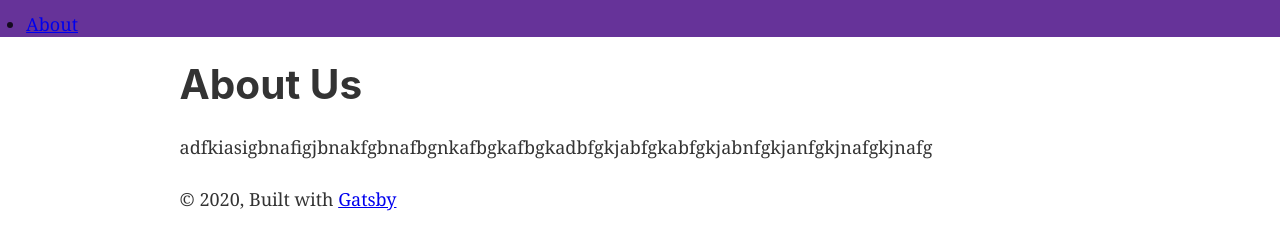
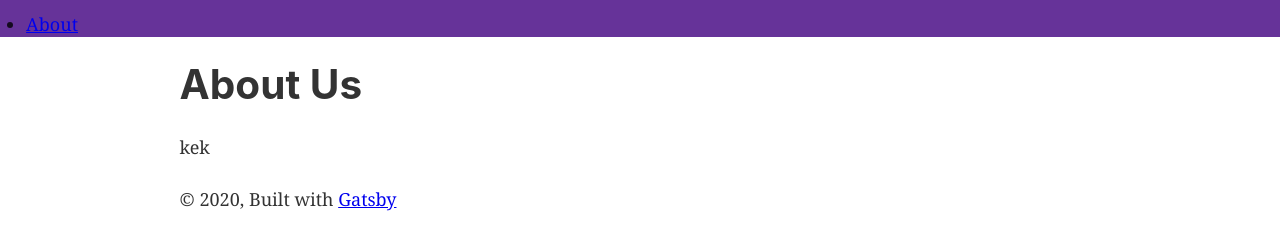
Before and after one commit to JenyaIII/Gatsby-testProject, a Gatsby site: page /about in a window 1280 px wide. Shown: the part 215-464 px from the top of the page. Built offline with nearby package versions, Linux system fonts and the light colour scheme; Gatsby itself is replaced by a stand-in of ours.

Commit message:
Update description

```diff
--- a/src/pages/about.js
+++ b/src/pages/about.js
@@ -6,9 +6,7 @@ const AboutPage = () => {
     <Layout>
       <div>
         <h1>About Us</h1>
-        <p>
-          adfkiasigbnafigjbnakfgbnafbgnkafbgkafbgkadbfgkjabfgkabfgkjabnfgkjanfgkjnafgkjnafg
-        </p>
+        <p>kek</p>
       </div>
     </Layout>
   )
--- a/src/pages/index.js
+++ b/src/pages/index.js
@@ -1,5 +1,4 @@
 import React from "react"
-import { Link } from "gatsby"
 
 import Layout from "../components/layout"
 import Image from "../components/image"
```
